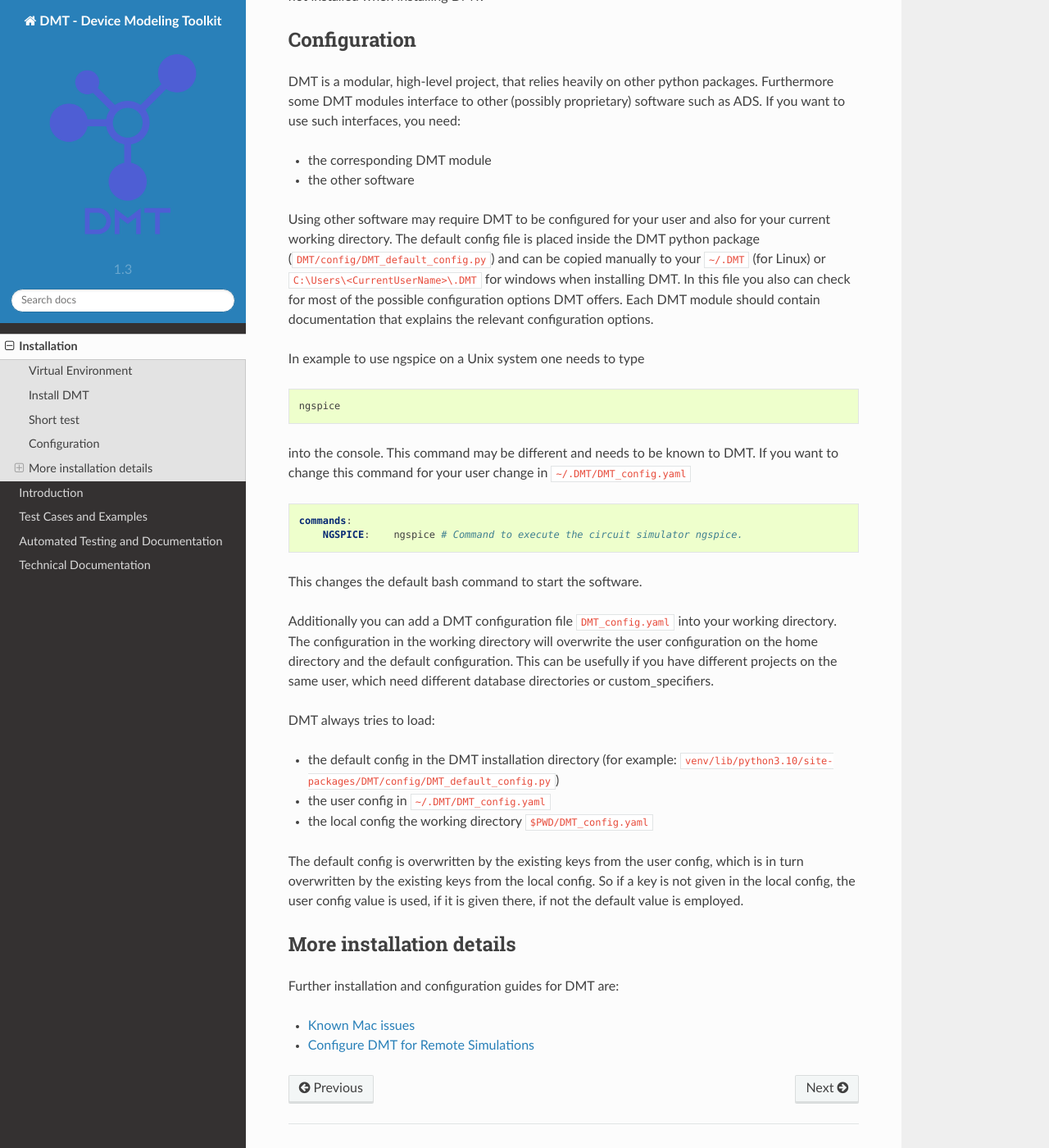
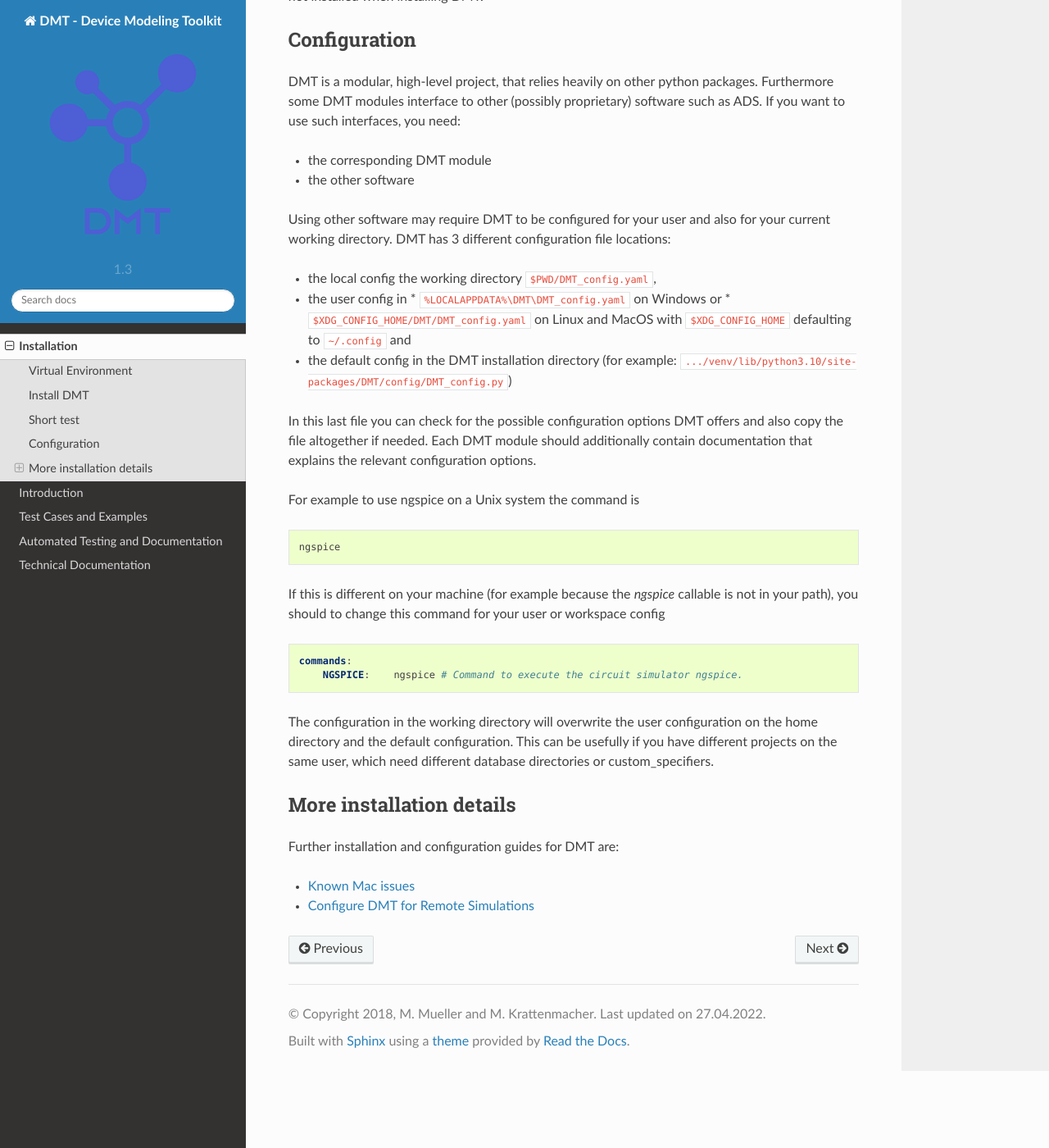
Before and after one commit to semimod/DMT-core, a Sphinx documentation site: the page built from doc/source/installation/install_dmt.rst, in a window 1280 px wide and 1400 px high, scrolled down 2119 px. Shown: the whole window at 82% size. Built offline with Sphinx 7.4.7 and the Read the Docs theme 2.0.0, drawn with Linux system fonts in a browser that asks for light colours.

Commit message:
moved the user config to more standard paths

```diff
--- a/doc/source/installation/install_dmt.rst
+++ b/doc/source/installation/install_dmt.rst
@@ -98,20 +98,23 @@ If you want to use such interfaces, you need:
 * the corresponding DMT module
 * the other software
 
-Using other software may require DMT to be configured for your user and also for your current
-working directory.
-The default config file is placed inside the DMT python package (``DMT/config/DMT_default_config.py``) and can be
-copied manually to your ``~/.DMT`` (for Linux) or ``C:\Users\<CurrentUserName>\.DMT`` for windows when installing DMT. In this file you also can check for most of the possible configuration options DMT offers.
-Each DMT module should contain documentation that explains the relevant configuration options.
+Using other software may require DMT to be configured for your user and also for your current working directory. DMT has 3 different configuration file locations:
 
-In example to use ngspice on a Unix system one needs to type
+* the local config the working directory ``$PWD/DMT_config.yaml``,
+* the user config in
+  * ``%LOCALAPPDATA%\DMT\DMT_config.yaml`` on Windows or
+  * ``$XDG_CONFIG_HOME/DMT/DMT_config.yaml`` on Linux and MacOS with ``$XDG_CONFIG_HOME`` defaulting to ``~/.config`` and
+* the default config in the DMT installation directory (for example: ``.../venv/lib/python3.10/site-packages/DMT/config/DMT_config.py``)
+
+In this last file you can check for the possible configuration options DMT offers and also copy the file altogether if needed. Each DMT module should additionally contain documentation that explains the relevant configuration options.
+
+For example to use ngspice on a Unix system the command is
 
 .. code:: bash
 
     ngspice
 
-into the console. This command may be different and needs to be known to DMT.
-If you want to change this command for your user change in ``~/.DMT/DMT_config.yaml``
+If this is different on your machine (for example because the `ngspice` callable is not in your path), you should to change this command for your user or workspace config
 
 .. code:: yaml
 
@@ -119,19 +122,7 @@ If you want to change this command for your user change in ``~/.DMT/DMT_config.y
         NGSPICE:    ngspice # Command to execute the circuit simulator ngspice.
 
 
-This changes the default bash command to start the software.
-
-Additionally you can add a DMT configuration file ``DMT_config.yaml`` into your working directory.
-The configuration in the working directory will overwrite the user configuration on the home directory and the default configuration.
-This can be usefully if you have different projects on the same user, which need different database directories or custom_specifiers.
-
-DMT always tries to load:
-
-* the default config in the DMT installation directory (for example: ``venv/lib/python3.10/site-packages/DMT/config/DMT_default_config.py``)
-* the user config in ``~/.DMT/DMT_config.yaml``
-* the local config the working directory ``$PWD/DMT_config.yaml``
-
-The default config is overwritten by the existing keys from the user config, which is in turn overwritten by the existing keys from the local config. So if a key is not given in the local config, the user config value is used, if it is given there, if not the default value is employed.
+The configuration in the working directory will overwrite the user configuration on the home directory and the default configuration. This can be usefully if you have different projects on the same user, which need different database directories or custom_specifiers.
 
 More installation details
 ----------------------------
```
Also changed, not shown: README.md (+4 -0 lines), doc/source/index.rst (+13 -5 lines), 7 other files.
